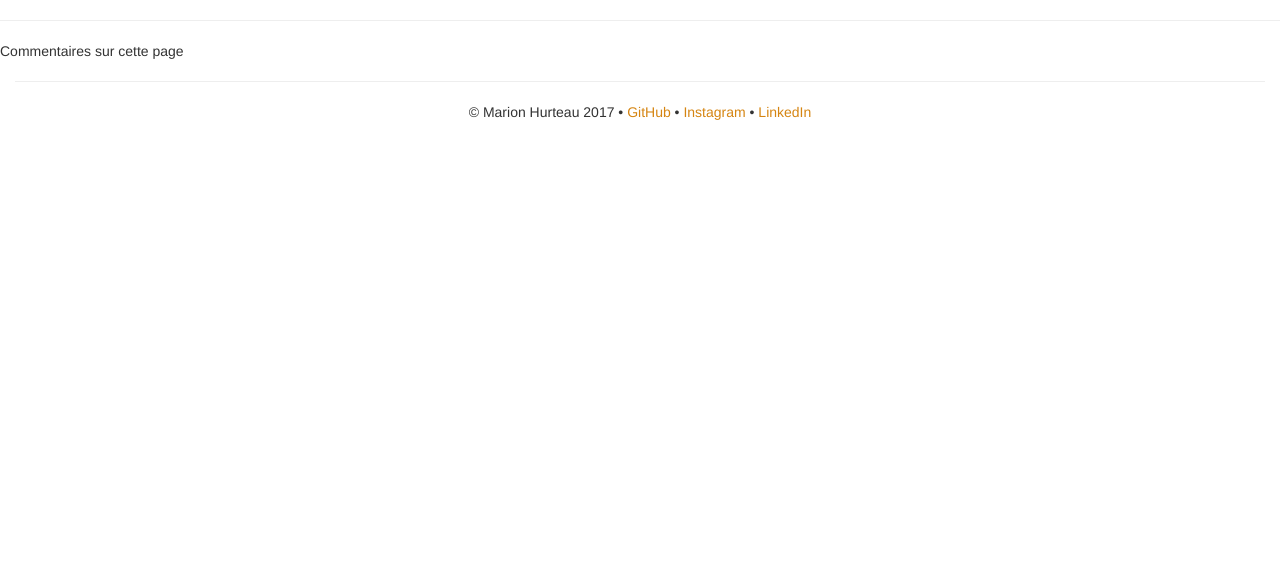
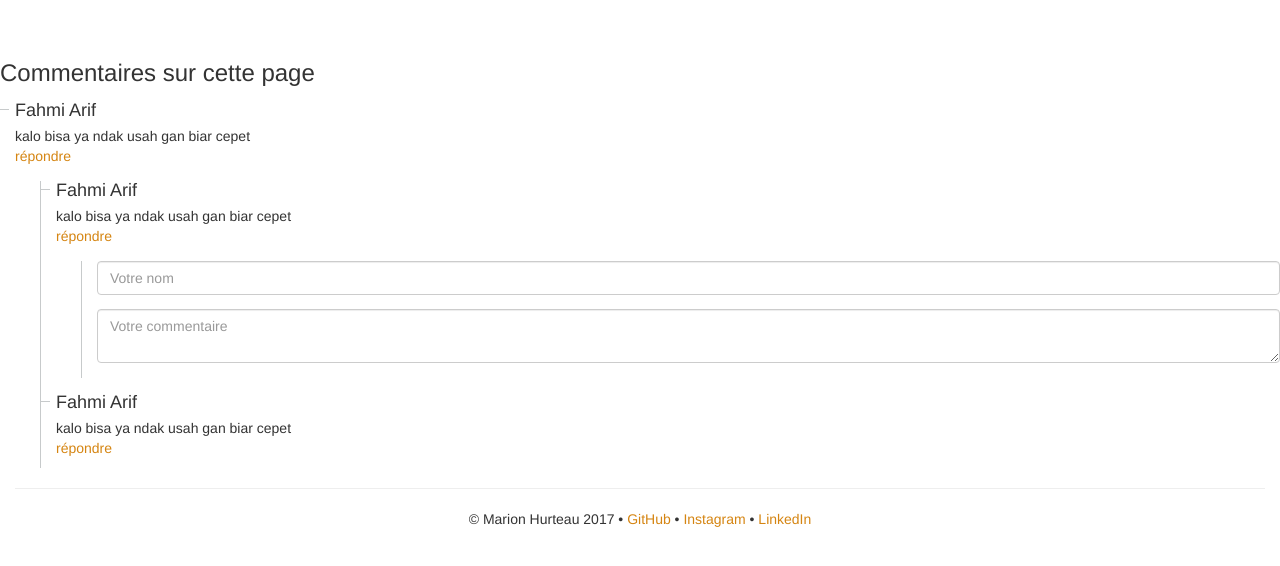
Before and after one commit to MarionLeHerisson/Hedgehog, a PHP site: template Application/View/blocks/comments.php in a window 1280 px wide. Shown: the top 566 px of the page. Run offline with PHP 8.4, Linux system fonts and the light colour scheme; the template is opened without the code that fills it, so the values that code supplies are empty; some libraries are stand-ins or nearby versions.

Commit message:
comments style

```diff
--- a/Application/View/blocks/comments.php
+++ b/Application/View/blocks/comments.php
@@ -1,5 +1,58 @@
-<hr>
-Commentaires sur cette page
- <?php
- echo $comments;
- ?>
+<br>
+<br>
+
+<h3>Commentaires sur cette page</h3>
+
+<?php
+	//echo $comments;
+?>
+
+<style type="text/css">
+
+
+
+</style>
+
+
+<div class="media">
+	<h4 class="media-heading">Fahmi Arif</h4>
+	<p>
+		kalo bisa ya ndak usah gan biar cepet<br>
+		<a href="" target="_self">répondre</a>
+	</p>
+</div>
+
+<div class="answer">
+
+	<div class="media">
+		<h4 class="media-heading">Fahmi Arif</h4>
+		<p>
+			kalo bisa ya ndak usah gan biar cepet<br>
+			<a href="#">répondre</a>
+		</p>
+	</div>
+
+	<div class="answer">
+
+		<div class="media">
+			<div class="form-group">
+		        <input class="form-control media-heading title" type="text"
+		        id="yourname" name="yourname" placeholder="Votre nom">
+		    </div>
+			<div class="form-group">
+		        <textarea class="form-control" type="textarea"
+		        id="yourcomment" name="yourcomment" placeholder="Votre commentaire"></textarea>
+		    </div>
+		</div>
+
+	</div>
+
+
+	<div class="media">
+		<h4 class="media-heading">Fahmi Arif</h4>
+		<p>
+			kalo bisa ya ndak usah gan biar cepet<br>
+			<a href="#">répondre</a>
+		</p>
+	</div>
+</div>
--- a/Application/View/blocks/nextprev.php
+++ b/Application/View/blocks/nextprev.php
@@ -1,4 +1,5 @@
 <hr>
+<div class="col-md-12">
   <?php if($prev['url'] != ''): ?>
 
   <div id="prev">
@@ -17,3 +18,4 @@
     <span class="glyphicon glyphicon-chevron-right" aria-hidden="true"></span>
   </div>
   <?php endif; ?>
+</div>
--- a/www/css/style.css
+++ b/www/css/style.css
@@ -104,3 +104,25 @@ _grid.scss:71
     display: block;
     float: left;
 }
+
+/* comments */
+.answer {
+    margin-left:40px;
+    margin-top:5px;
+    border-left: solid 1px #c7cacb;
+}
+
+.media {
+    content: ' ';
+    margin-left: 15px;
+}
+
+.media-heading:before {
+    content: '';
+    width: 10px;
+    height: 1px;
+    background: #c7cacb;
+    position: absolute;
+    margin-left: -16px;
+    margin-top: 8px;
+}
```
Also changed, not shown: Application/View/article.php (+5 -3 lines), Application/View/blocks/addComment.php (+21 -11 lines).
